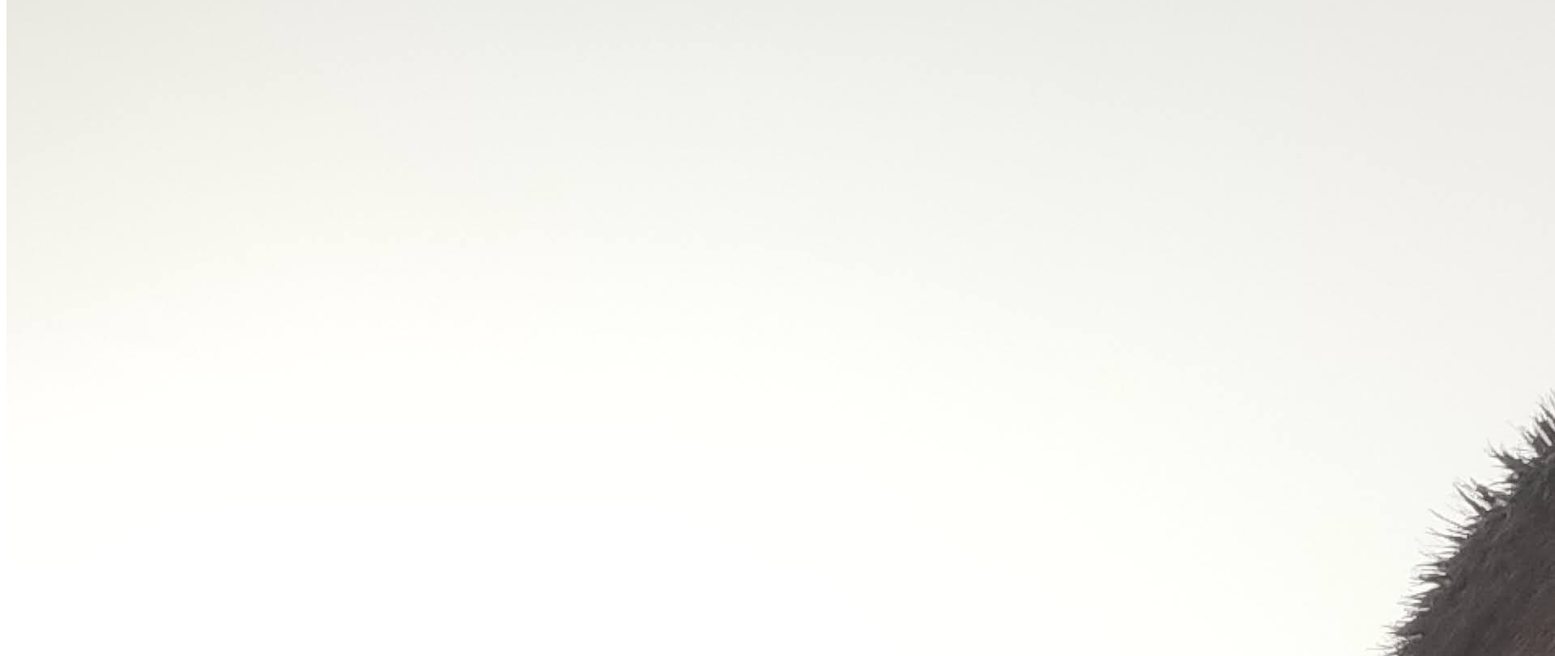
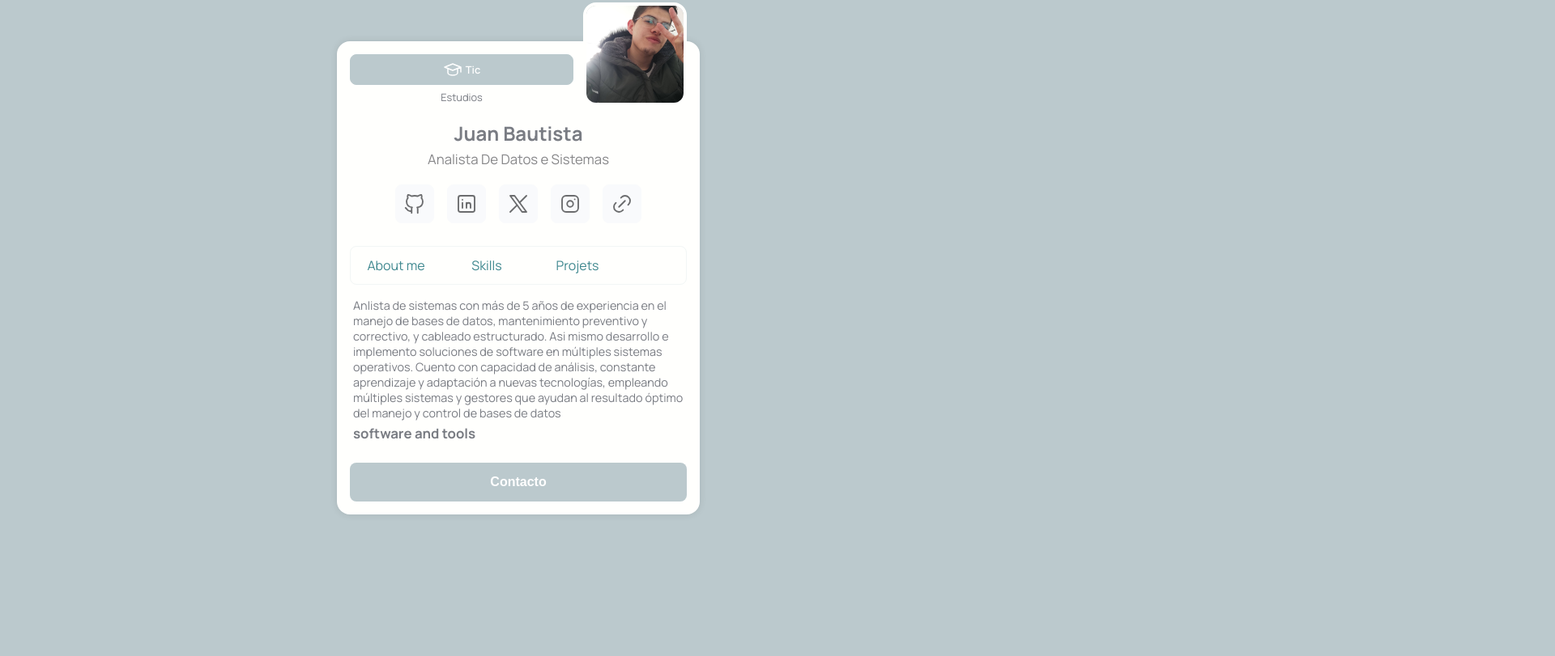
Before and after one commit to Baut1574/Perfilpro.github.io, a plain HTML site: page index.html in a window 1280 px wide. Shown: the part 57-868 px from the top of the page at 81% size, 1920 px wide, since content can reach past the window. After the commit the page ends 800 px from the top, so only its background shows below. Drawn offline with Linux system fonts and the light colour scheme.

Commit message:
commit estructuras finales mas diseño

```diff
--- a/index.html
+++ b/index.html
@@ -7,10 +7,11 @@
     <link rel="preconnect" href="https://fonts.googleapis.com">
     <link rel="preconnect" href="https://fonts.gstatic.com" crossorigin>
     <link href="https://fonts.googleapis.com/css2?family=Manrope:wght@200..800&display=swap" rel="stylesheet">
+    <link rel="stylesheet" href="style.css">
 </head>
 <body>
     <!-- HEADER -->
-    <div>
+    <div class="profile">
         <header class="profile_header">
             <div class="porfile_highligth_01">
                 <div class="porfile_highligth">
@@ -35,7 +36,7 @@
     <!-- HEADER -->
     <!-- NOMBRE Y CARGO -->
         <div class="name_profile">
-            <h2>Juan Bautista <img src="" alt="Verified Ticker"></h2>
+            <h2>Juan Bautista </h2>
             <P>Analista De Datos e Sistemas</P>
         </div>
     <!-- NOMBRE Y CARGO -->
@@ -192,7 +193,7 @@
         </main>
     <!-- BIOGRAFIA -->
     <!-- BOTONES -->
-        <button class="btn_btn_primary">
+        <button class="btn btn_primary">
             Contacto
         </button>
     <!-- BOTONES -->
--- a/style.css
+++ b/style.css
@@ -0,0 +1,357 @@
+:root {
+    --primary: #1b18c9;
+    --primary-darker: #4F4DFE;
+    --bg: #EFF3F4;
+    --white: #FFF;
+    --profile-bg: #FFFFFD;
+    --socials-bg: #F9FAFC;
+    --highlight-bg: #F9FAFC;
+    --text-bg: #878789;
+    --text: #797C83;
+    --border-color: #F4F4F4;
+    --social-color: #6B6C6E;
+    --active: #7774B5;
+    --tab-bg: #EBE9FF;
+    --tabs-border: #F2F6F5;
+    --tab-width: 7rem;
+    --tabs-gap: 0rem;
+    --tab-radius: 0.4rem;
+    --scrollbar-thumb: #bbc9cd;
+    --scrollbar-bg: #F2F6F5;
+}
+
+* {
+    margin: 0;
+    padding: 0;
+    box-sizing: border-box;}
+
+    *:focus {
+        outline: 1px solid #bbc9cd;
+        outline-offset: 0;
+    }
+
+    *::selection {
+        background: #bbc9cd;
+        color: var(--white);
+    }
+
+    *::-webkit-scrollbar {
+        width: 0.5rem;
+        height: 0.5rem;
+        background: var(--scrollbar-bg);
+        border-radius: 9.99rem;
+    }
+
+    *::-webkit-scrollbar-thumb {
+        background: var(--scrollbar-thumb);
+        border-radius: 9.99rem;
+    }
+
+    body {
+        font-family: 'Manrope', sans-serif;
+        background: #bbc9cd;
+        color: var(--text);
+        display: flex;
+        justify-content: center;
+        flex-direction: column;
+        height: 100vh;
+        user-select: none;
+    }
+    .profile {
+        background: var(--profile-bg);
+        padding: 1rem;
+        border-radius: 1rem;
+        box-shadow: 0 0 10px rgba(0, 0, 0, 0.1);
+        width: 100%;
+        max-width: 28rem;
+        min-width: 20rem;
+        margin: 0 auto;
+        gap: 0.75rem;
+        display: flex;
+        flex-direction: column;
+        align-items: center;
+        justify-content: space-between;
+    }
+    .profile_header {
+        display: flex;
+        justify-content: space-between;
+        align-items: start;
+        width: 100%;
+        gap: 0.75rem;
+
+    }
+    .porfile_highligth_01 {
+        display: flex;
+        flex-direction: column;
+        align-items: center;
+        gap: 0.35rem;
+        font-size: 0.8rem;
+        width: 100%;
+        flex-grow: 1;
+    }
+    .porfile_highligth {
+        padding: 0.4rem;
+        border-radius: 0.5rem;
+        font-weight: 600;
+        width: 100%;
+        display: flex;
+        align-items: center;
+        justify-content: center;
+        gap: 0.25rem;
+        background: #bbc9cd;
+        border: 1px solid #bbc9cd;
+        color: white;
+    }
+    .icon {
+
+    }
+    .icon-tabler {
+    }
+    .icon-tabler-school {
+    }
+    .profile_avatar
+    {
+        flex-grow: 3;
+        max-width: 8rem;
+        min-width: 5rem;
+    }
+    .profile_avatar img
+    {
+        position: relative;
+        width: 100%;
+        aspect-ratio: 1/1;
+        object-fit: cover;
+        border-radius: 1rem;
+        margin: 0 auto;
+        margin-top: -50%;
+        border: 4px solid var(--profile-bg);
+    }
+    .porfile_highligth_02 {
+    }
+    .name_profile {
+        display: flex;
+    flex-direction: column;
+    align-items: center;
+    text-align: center;
+    gap: 0.25rem;
+    }
+    .name_profile h2 {
+        display: flex;
+        align-items: center;
+        font-size: 1.5rem;
+        gap: 0.5rem;
+    }
+    .name_profile p
+    {
+        font-size: 1.05rem;
+        color: var(--text-bg);
+    }
+    .social_links
+    {
+        display: flex;
+        margin: 0.5rem auto 1rem auto;
+        width: 100%;
+        justify-content: center;
+        list-style-type: none;
+        gap: 1rem;
+        flex-wrap: wrap;
+    }
+    .social_links a
+    {
+        background: var(--socials-bg);
+        padding: 0.5rem;
+        border-radius: 0.5rem;
+        display: flex;
+        width: 3rem;
+        height: 3rem;
+        align-items: center;
+        justify-content: center;
+        gap: 0.5rem;
+        border: 1px solid var(--highlight-bg);
+        color: var(--social-color);
+        transition: all 0.3s;
+    }
+    .social_links svg
+    {
+        width: 100%;
+        height: 100%;
+    }
+    .social_links a:hover
+    {
+        border: 1px solid #3f888f;
+    }
+    .social-links a:hover {
+        border: 1px solid #3f888f;
+    }
+
+    .social-links a:hover svg {
+        stroke: #3f888f;
+    }
+    .btn {
+        background: #bbc9cd;
+        color: var(--white);
+        padding: 0.5rem 1rem;
+        border-radius: 0.5rem;
+        width: 100%;
+        font-size: 1rem;
+        font-weight: 600;
+        min-height: 3rem;
+        border: none;
+        cursor: pointer;
+        transition: all 0.3s;
+    }
+
+    .btn_primary {
+        background: #bbc9cd;
+    }
+
+    .btn_primary:hover {
+        background: #bbc9cd;
+    }
+
+    .profile main {
+        display: flex;
+        flex-direction: column;
+        gap: 1rem;
+        width: 100%;
+    }
+
+    .tabs-wrapper {
+        overflow-x: auto;
+        padding-bottom: 0.25rem;
+    }
+
+    .tabs {
+        position: relative;
+        display: flex;
+        gap: var(--tabs-gap);
+        border: 1px solid var(--tabs-border);
+        border-radius: 0.5rem;
+        min-height: 3rem;
+        list-style-type: none;
+    }
+
+    .tabs li {
+        display: flex;
+        z-index: 3;
+    }
+
+    .tabs li a {
+        padding: 0.75rem 1rem;
+        border-radius: var(--tab-radius);
+        transition: all 0.3s;
+        display: flex;
+        align-items: center;
+        justify-content: center;
+        white-space: nowrap;
+        color: #3f888f;
+        text-decoration: none;
+        text-align: center;
+        border: none;
+        min-width: var(--tab-width);
+        outline: none;
+    }
+
+    .tabs li a:hover {
+        color: #3f888f;
+    }
+
+    .tabs li a.active {
+        color: #3f888f;
+    }
+
+    .tab-content {
+        display: none;
+        overflow-y: auto;
+    }
+
+    .tab-content ul {
+        list-style-type: disc;
+    }
+
+    .tab-content--active {
+        display: flex;
+        flex-direction: column;
+        gap: 0.25rem;
+        height: 12rem;
+        padding: 0 0.25rem;
+        font-size: 0.9rem;
+        padding-bottom: 1rem;
+    }
+
+    #active-bg {
+        position: absolute;
+        width: 100%;
+        isolation: isolate;
+        max-width: var(--tab-width);
+        height: 100%;
+        bottom: 0;
+        background: var(--tab-bg);
+        z-index: 1;
+        transition: 0.5s;
+        border-radius: var(--tab-radius);
+    }
+
+    .tabs li:nth-child(1):has(.active)~#active-bg {
+        transform: translateX(calc(0));
+    }
+
+    .tabs li:nth-child(2):has(.active)~#active-bg {
+        transform: translateX(calc(var(--tab-width) + var(--tabs-gap)));
+    }
+
+    .tabs li:nth-child(3):has(.active)~#active-bg {
+        transform: translateX(calc(var(--tab-width)*2 + var(--tabs-gap)*2));
+    }
+
+    .content-links {
+        list-style-type: none;
+        display: flex;
+        flex-direction: column;
+        margin-top: 0.5rem;
+        gap: 0.75rem;
+        padding: 0.5rem 0;
+    }
+
+    .content-links li a {
+        display: flex;
+        background: var(--socials-bg);
+        align-items: center;
+        gap: 0.5rem;
+        border-radius: 0.35rem;
+        color: var(--text);
+        padding: 0.5rem;
+        text-decoration: none;
+        border: 1px solid var(--border-color);
+        transition: all 0.3s;
+    }
+
+    .content-links li a:hover {
+        border: 1px solid #3f888f;
+        color:#3f888f;
+    }
+
+    .reviews {
+        margin-top: 1rem;
+        display: flex;
+        flex-direction: column;
+        gap: 1rem;
+        width: 100%;
+    }
+
+    .review {
+        display: flex;
+        gap: 0.5rem;
+        align-items: start;
+        padding: 0.5rem;
+        border-radius: 0.5rem;
+        background: var(--highlight-bg);
+        border: 1px solid var(--border-color);
+    }
+
+    .review img {
+        width: 3rem;
+        aspect-ratio: 1/1;
+        object-fit: cover;
+        border-radius: 50%;
+    }
```
